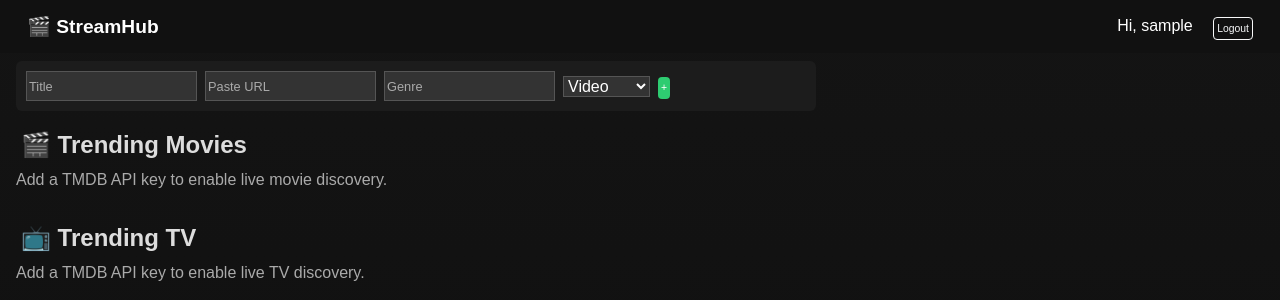
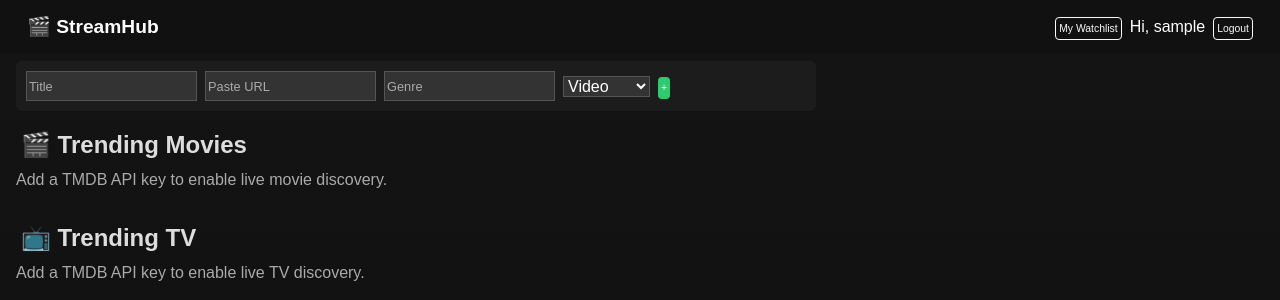
Before and after one commit to drakeg/aitv, a Django app: page / in a window 1280 px wide. Shown: the top 300 px of the page. Run offline with Django 5.2, Linux system fonts and the light colour scheme; the visitor is signed in with stand-in values (Sample User, id 1); data that the repository does not hold is empty.

Commit message:
Add account and watchlist navigation

```diff
--- a/templates/base.html
+++ b/templates/base.html
@@ -5,41 +5,30 @@
     <meta charset="UTF-8">
     <meta name="viewport" content="width=device-width, initial-scale=1.0">
     <title>StreamHub</title>
-
-    <!-- Bootstrap -->
     <link href="https://cdn.jsdelivr.net/npm/bootstrap@5.3.0/dist/css/bootstrap.min.css" rel="stylesheet">
-
-    <!-- Custom CSS -->
     <link rel="stylesheet" href="{% static 'css/styles.css' %}">
 </head>
-
 <body>
-
-<!-- NAVBAR -->
 <nav class="navbar navbar-dark">
     <div class="container-fluid d-flex justify-content-between align-items-center">
-
-        <!-- Left -->
-        <span class="navbar-brand mb-0 h1">🎬 StreamHub</span>
-
-        <!-- Right -->
-        <div>
+        <a href="{% url 'home' %}" class="navbar-brand mb-0 h1 text-decoration-none">🎬 StreamHub</a>
+        <div class="d-flex align-items-center gap-2">
             {% if user.is_authenticated %}
-                <span class="me-3">Hi, {{ user.username }}</span>
-                <a href="/logout/" class="btn btn-sm btn-outline-light">Logout</a>
+                <a href="{% url 'watchlist:list' %}" class="btn btn-sm btn-outline-light">My Watchlist</a>
+                <span>Hi, {{ user.username }}</span>
+                <form method="post" action="{% url 'logout' %}" class="m-0">
+                    {% csrf_token %}
+                    <button type="submit" class="btn btn-sm btn-outline-light">Logout</button>
+                </form>
             {% else %}
-                <a href="/admin/login/?next=/" class="btn btn-sm btn-outline-light">Login</a>
+                <a href="{% url 'login' %}" class="btn btn-sm btn-outline-light">Login</a>
+                <a href="{% url 'register' %}" class="btn btn-sm btn-light">Register</a>
             {% endif %}
         </div>
-
     </div>
 </nav>
-
-<!-- MAIN CONTENT -->
 <div class="container-fluid px-3 py-2">
-    {% block content %}
-    {% endblock %}
+    {% block content %}{% endblock %}
 </div>
-
 </body>
 </html>
```
